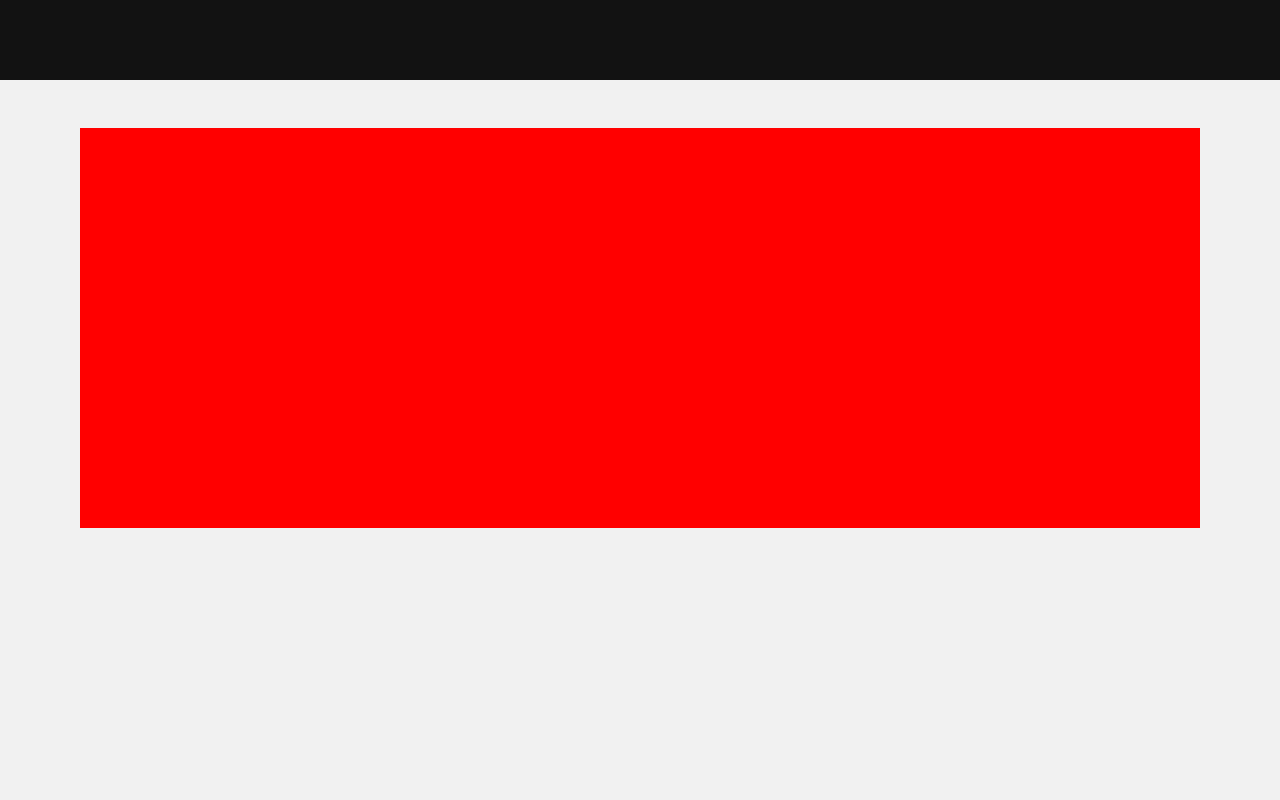
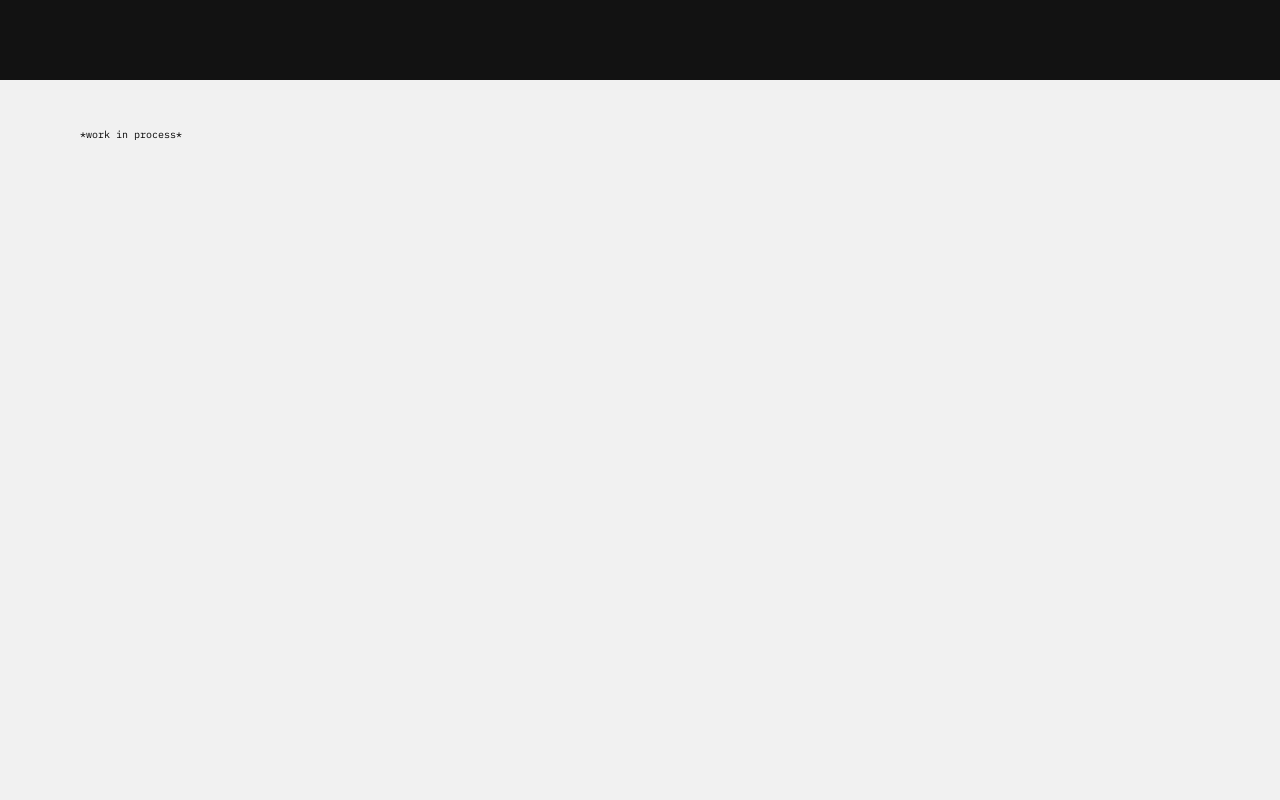
Before and after one commit to narliecholler/Sam-Markley-Digital-Product-Designer, a Next.js app: page / in a window 1280 px wide. Shown: the part 2740-3540 px from the top of the page. Built offline with nearby package versions, Linux system fonts and the light colour scheme.

Commit message:
remove red background, add process text

```diff
--- a/components/work-process/work-process.style.ts
+++ b/components/work-process/work-process.style.ts
@@ -19,7 +19,7 @@ export const StaticWrapper = styled('div', {
   position: 'sticky',
   height: '400px',
   top: '30%',
-  backgroundColor: 'red',
+  // backgroundColor: 'red',
 });
 
 export const ProcessContainer = styled('div', {
--- a/components/work-process/work-process.tsx
+++ b/components/work-process/work-process.tsx
@@ -160,6 +160,7 @@ const WorkProcesses = () => {
 
   return (
     <Wrapper id="test">
+      <p style={{ fontSize: '10px' }}> *work in process*</p>
       <StaticWrapper id="static-wrapper">
         {workProcesses.map((i, index) => (
           <Process
```
